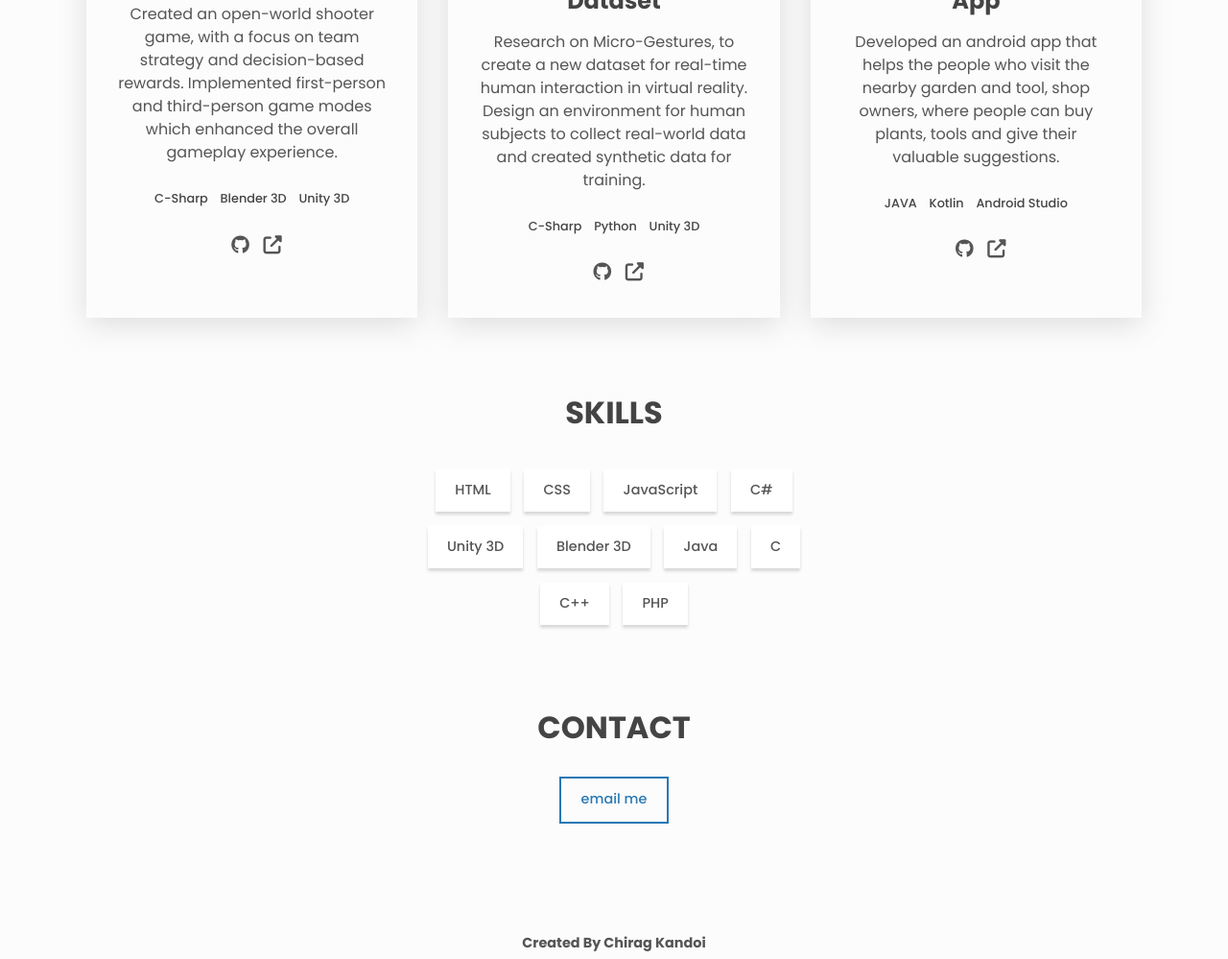
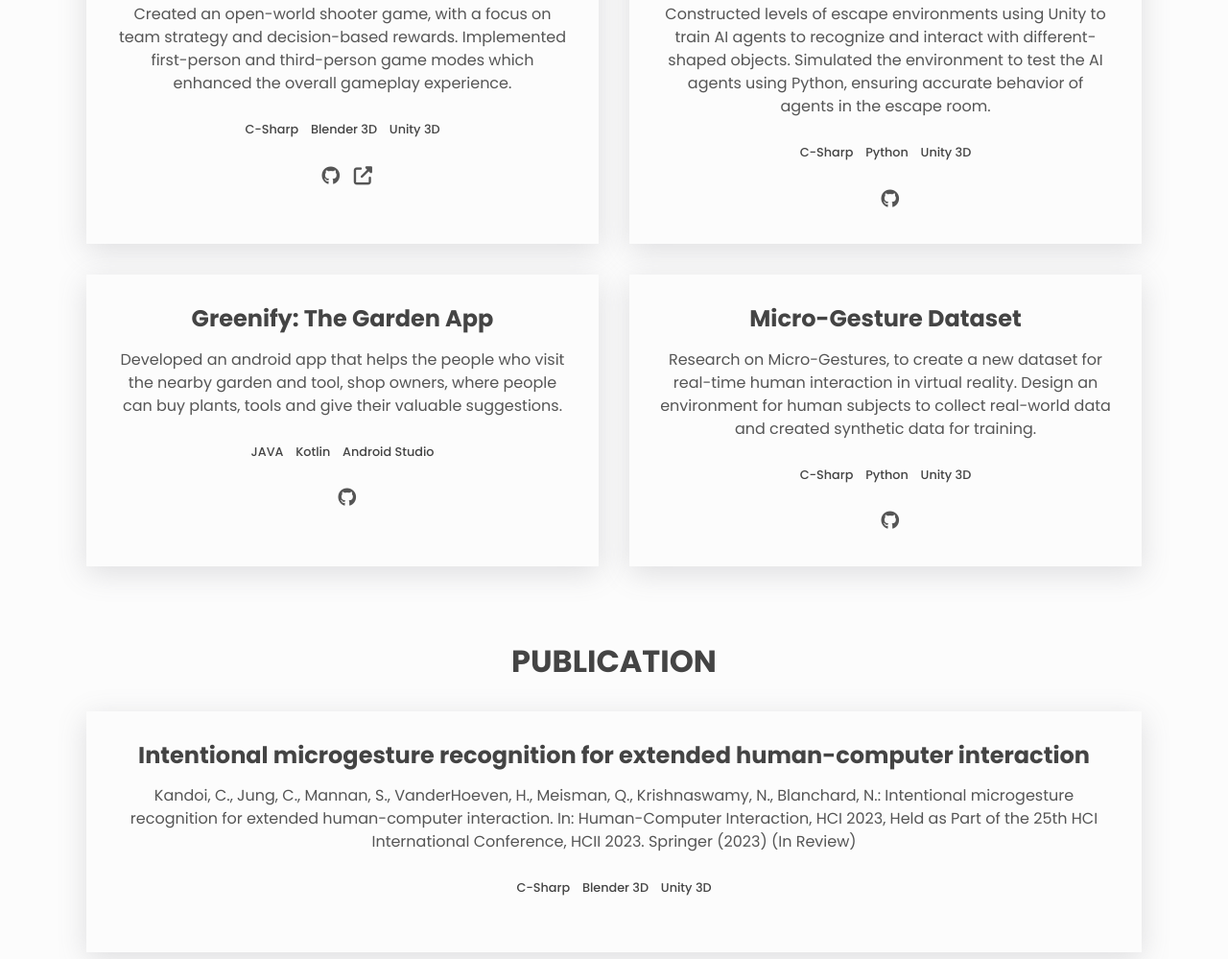
Before and after one commit to ChiragK22/chiragkandoi, a plain HTML site: page index.html in a window 1280 px wide. Shown: the part 775-1774 px from the top of the page at 96% size. Drawn offline with Linux system fonts and the light colour scheme.

Commit message:
Added new project

```diff
--- a/index.html
+++ b/index.html
@@ -39,6 +39,9 @@
 
             <!-- This is your nav bar. Update with disired tab names (between the >...< tags). -->
             <a class="link link--nav" href="#projects">Projects</a>
+          </li>
+          <li class="nav__list-item">
+            <a class="link link--nav" href="#publications">Publication</a>
           </li>
           <li class="nav__list-item">
             <a class="link link--nav" href="#skills">Skills</a>
@@ -83,12 +86,12 @@
         <div class="about__contact center">
 
           <!-- This is the link to your resme. Update the href to your resume, or delete the a tag content. -->
-          <a href="https://drive.google.com/file/d/1x4FQ0MaCUeIE1aFAXKhBUrb2f3m_p80G/view?usp=share_link">
+          <a target='_blank' href="https://drive.google.com/file/d/1x4FQ0MaCUeIE1aFAXKhBUrb2f3m_p80G/view?usp=share_link">
             <span class="btn btn--outline">Resume</span>
           </a>
 
           <!--  replace the href link with the link to your GitHub profile  -->
-          <a
+          <a target='_blank'
             href="https://github.com/chiragK22"
             aria-label="github"
             class="link link--icon"
@@ -97,7 +100,7 @@
           </a>
 
           <!--  replace the href link with the link to your LinkedIn profile  -->
-          <a
+          <a target='_blank'
             href="https://www.linkedin.com/in/chirag-kandoi-24ab19169"
             aria-label="linkedin"
             class="link link--icon"
@@ -127,14 +130,14 @@
               <li class="project__stack-item">Unity 3D</li>
             </ul>
 
-            <a
+            <a target='_blank'
               href="https://gitlab.com/ChiragKandoi22/row"
               aria-label="source code"
               class="link link--icon"
             >
               <i aria-hidden="true" class="fab fa-github"></i>
             </a>
-            <a
+            <a target='_blank'
               href="https://drive.google.com/file/d/144KCJqNLG6hBJb5_8ICdlnsWWhc085rT/view"
               aria-label="live preview"
               class="link link--icon"
@@ -144,10 +147,9 @@
           </div>
 
           <div class="project">
-            <h3>Micro-Gesture Dataset</h3>
+            <h3>Escap Room</h3>
             <p class="project__description">
-              Research on Micro-Gestures, to create a new dataset for real-time human interaction in virtual reality. Design an
-              environment for human subjects to collect real-world data and created synthetic data for training.
+              Constructed levels of escape environments using Unity to train AI agents to recognize and interact with different-shaped objects. Simulated the environment to test the AI agents using Python, ensuring accurate behavior of agents in the escape room.
             </p>
             <ul class="project__stack">
               <li class="project__stack-item">C-Sharp</li>
@@ -155,20 +157,20 @@
               <li class="project__stack-item">Unity 3D</li>
             </ul>
 
-            <a
-              href="https://github.com/Blanchard-lab/Micro-Gesture-Dataset"
+            <a target='_blank'
+              href="https://github.com/ChiragK22/Escape-room-Scene"
               aria-label="source code"
               class="link link--icon"
             >
               <i aria-hidden="true" class="fab fa-github"></i>
             </a>
-            <a
+            <!-- <a
               href="https://github.com/Blanchard-lab/Micro-Gesture-Dataset"
               aria-label="live preview"
               class="link link--icon"
             >
               <i aria-hidden="true" class="fas fa-external-link-alt"></i>
-            </a>
+            </a> -->
           </div>
 
           <div class="project">
@@ -183,24 +185,92 @@
               <li class="project__stack-item">Android Studio</li>
             </ul>
 
-            <a
+            <a target='_blank'
               href="https://github.com/ChiragK22/GreenifyTheGardendApp"
               aria-label="source code"
               class="link link--icon"
             >
               <i aria-hidden="true" class="fab fa-github"></i>
             </a>
-            <a
+            <!-- <a
               href="https://github.com/ChiragK22/GreenifyTheGardendApp"
               aria-label="live preview"
               class="link link--icon"
             >
               <i aria-hidden="true" class="fas fa-external-link-alt"></i>
+            </a> -->
+          </div>
+          <div class="project">
+            <h3>Micro-Gesture Dataset</h3>
+            <p class="project__description">
+              Research on Micro-Gestures, to create a new dataset for real-time human interaction in virtual reality. Design an
+              environment for human subjects to collect real-world data and created synthetic data for training.
+            </p>
+            <ul class="project__stack">
+              <li class="project__stack-item">C-Sharp</li>
+              <li class="project__stack-item">Python</li>
+              <li class="project__stack-item">Unity 3D</li>
+            </ul>
+
+            <a target='_blank'
+              href="https://github.com/Blanchard-lab/Micro-Gesture-Dataset"
+              aria-label="source code"
+              class="link link--icon"
+            >
+              <i aria-hidden="true" class="fab fa-github"></i>
             </a>
+            <!-- <a
+              href="https://github.com/Blanchard-lab/Micro-Gesture-Dataset"
+              aria-label="live preview"
+              class="link link--icon"
+            >
+              <i aria-hidden="true" class="fas fa-external-link-alt"></i>
+            </a> -->
           </div>
         </div>
       </section>
 <!-- END PROJECTS SECTION -->
+
+<!-- Publication SECTION -->
+<!--  This section is for your publication, update the filler information with your Publication.  -->
+<!--  Delete any extra a sections as necessary.  -->
+<section id="publications" class="section publications">
+  <h2 class="section__title">Publication</h2>
+
+  <div class="publications__grid">
+    <div class="publication">
+      <h3>Intentional microgesture
+        recognition for extended human-computer interaction</h3>
+      <p class="publication__description">
+        Kandoi, C., Jung, C., Mannan, S., VanderHoeven, H., Meisman, Q., Krishnaswamy, N., Blanchard, N.: Intentional microgesture
+        recognition for extended human-computer interaction. In: Human-Computer Interaction, HCI 2023, Held as Part of the 25th HCI
+        International Conference, HCII 2023. Springer (2023) (In Review)
+      </p>
+      <ul class="publication__stack">
+        <li class="publication__stack-item">C-Sharp</li>
+        <li class="publication__stack-item">Blender 3D</li>
+        <li class="publication__stack-item">Unity 3D</li>
+      </ul>
+
+      <!-- <a
+        href="https://gitlab.com/ChiragKandoi22/row"
+        aria-label="source code"
+        class="link link--icon"
+      >
+        <i aria-hidden="true" class="fab fa-github"></i>
+      </a>
+      <a
+        href="https://drive.google.com/file/d/144KCJqNLG6hBJb5_8ICdlnsWWhc085rT/view"
+        aria-label="live preview"
+        class="link link--icon"
+      >
+        <i aria-hidden="true" class="fas fa-external-link-alt"></i>
+      </a> -->
+    </div>
+
+</section>
+<!-- END PUBLICATION SECTION -->
+
 
 <!-- SKILLS SECTION -->
 <!--  This section is for your skills, update the filler information with your SKILLS.  -->
@@ -239,7 +309,7 @@
     <!--  replace the href link to your own gitHub or other site  -->
     <!--  You can also delete the footer if prefered. (Be sure to test your code changes)  -->
     <footer class="footer">
-      <a
+      <a target='_blank'
         href="https://github.com/chiragK22/chiragkandoi"
         class="link footer__link"
       >
--- a/styles.css
+++ b/styles.css
@@ -280,12 +280,13 @@
   .about .btn--outline {
     margin-right: 1em;
   }
+  /* ---- Project CSS---- */
 
   .projects__grid {
     max-width: 1100px;
     margin: 0 auto;
     display: grid;
-    grid-template-columns: repeat(auto-fit, minmax(18em, 1fr));
+    grid-template-columns: repeat(auto-fit, minmax(30em, 1fr));
     grid-gap: 2em;
   }
 
@@ -322,6 +323,53 @@
   .project .link--icon {
     margin-left: 0.5em;
   }
+
+  /* ---- End Project CSS---- */
+
+
+  /* ---- Publication CSS---- */
+  .publications__grid {
+    max-width: 1100px;
+    margin: 0 auto;
+    display: grid;
+    grid-template-columns: repeat(auto-fit, minmax(18em, 1fr));
+    grid-gap: 2em;
+  }
+
+  .publication {
+    padding: 2em;
+    margin: 0 auto;
+    text-align: center;
+    box-shadow: var(--shadow);
+    transition: transform 0.2s linear;
+  }
+
+  .publication:hover {
+    transform: translateY(-7px);
+  }
+
+  .publication__description {
+    margin-top: 1em;
+  }
+
+  .publication__stack {
+    display: flex;
+    flex-wrap: wrap;
+    justify-content: center;
+    margin: 1.2em 0;
+  }
+
+  .publication__stack-item {
+    margin: 0.5em;
+    font-weight: 500;
+    font-size: 0.8rem;
+    color: var(--clr-fg-alt);
+  }
+
+  .publicationt .link--icon {
+    margin-left: 0.5em;
+  }
+  /* ---- End Publication CSS---- */
 
   .skills__list {
     max-width: 450px;
```
